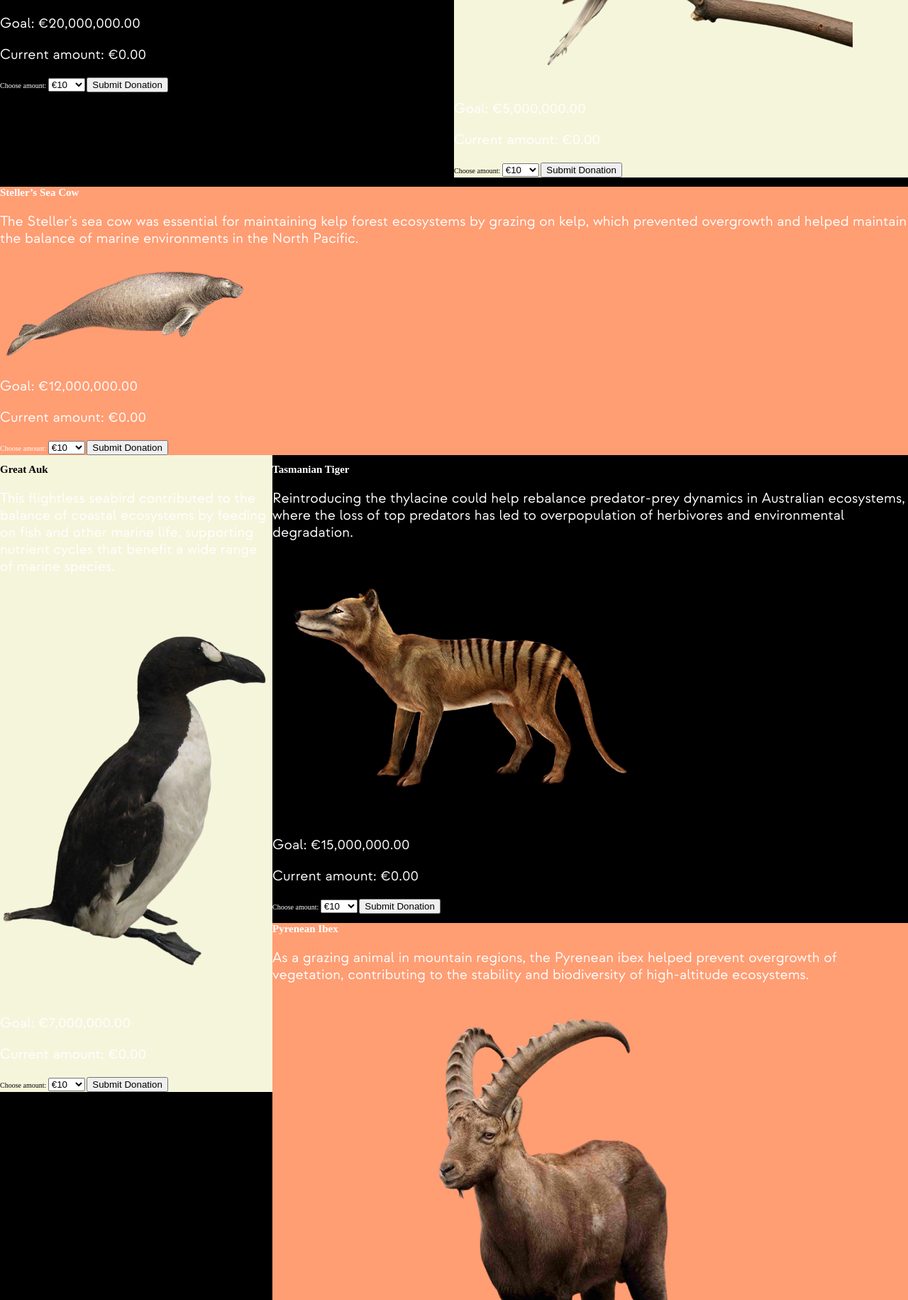
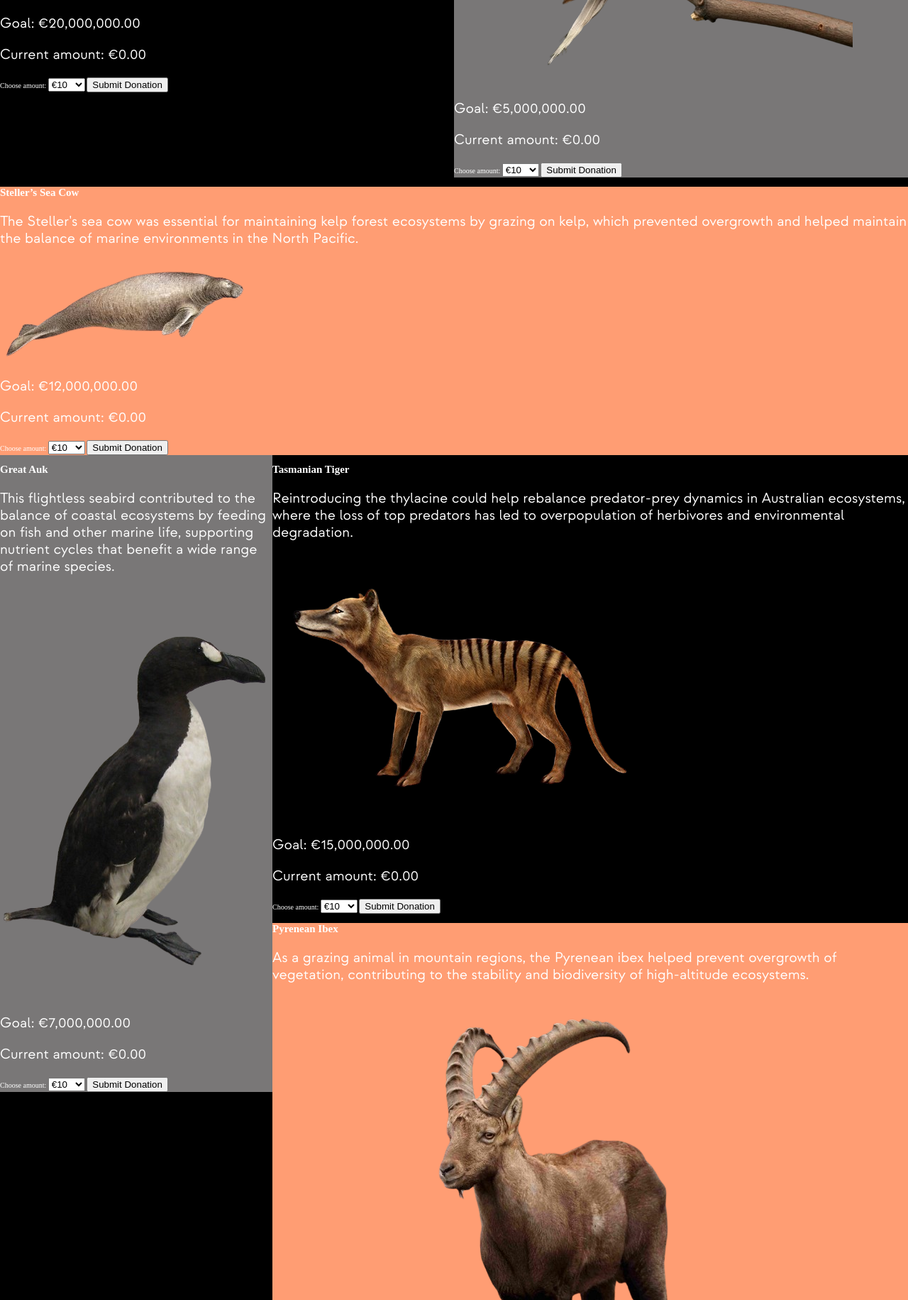
Before and after one commit to Yaelen/TLE-1-T10, a PHP site: page /donate.php in a window 1280 px wide. Shown: the part 1040-2871 px from the top of the page at 71% size. Run offline with PHP 8.4, Linux system fonts and the light colour scheme; data comes from the database, SQL or seed files in the repository.

Commit message:
donation page half color

```diff
--- a/css/style.css
+++ b/css/style.css
@@ -611,12 +611,7 @@ p {
     display: flex;
 }
 
-.section1 {
-    width: 50%;
-    height: 100%;
-}
-
-.section2 {
+.section1, .section2 {
     width: 50%;
     height: 100%;
 }
@@ -652,8 +647,7 @@ p {
 }
 
 .section2, .section4, .section8 {
-    background-color: beige;
-    color: black;
+    background-color: #797777;
 }
 
 .section3, .section6 {
--- a/donate.php
+++ b/donate.php
@@ -68,10 +68,10 @@ mysqli_close($db);
     <section class="section<?= $animal['id'] ?>">
 
         <h2 class="name<?= $animal['id'] ?>"> <?= $animal['name'] ?> </h2>
-        <p> <?= $animal['description'] ?> </p>
+        <p class="description<?= $animal['id'] ?>"> <?= $animal['description'] ?> </p>
         <img src="<?= $animal['image_url'] ?>" alt="<?= $animal['name'] ?>" alt=img-donation"<?= $animal['id'] ?>" >
-        <p> Goal: €<?= number_format($animal['goal'], 2) ?> </p>
-        <p> Current amount: €<span id="current-<?= $animal['id'] ?>"><?= number_format($animal['current_amount'], 2) ?></span> </p>
+        <p class="goal<?= $animal['id'] ?>"> Goal: €<?= number_format($animal['goal'], 2) ?> </p>
+        <p class="current<?= $animal['id'] ?>"> Current amount: €<span id="current-<?= $animal['id'] ?>"><?= number_format($animal['current_amount'], 2) ?></span> </p>
 
         <!-- Progress bar -->
         <div class="progress-bar" data-goal="<?= $animal['goal'] ?>">
```
